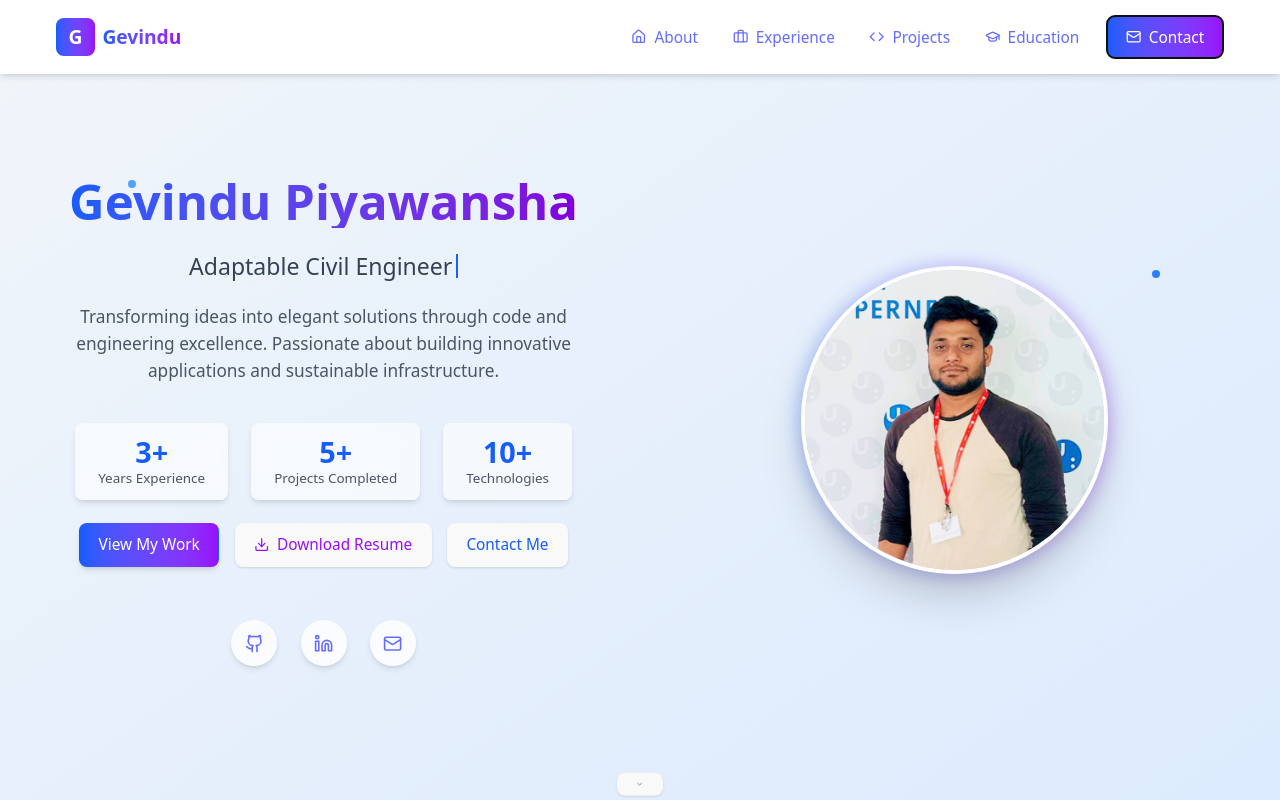
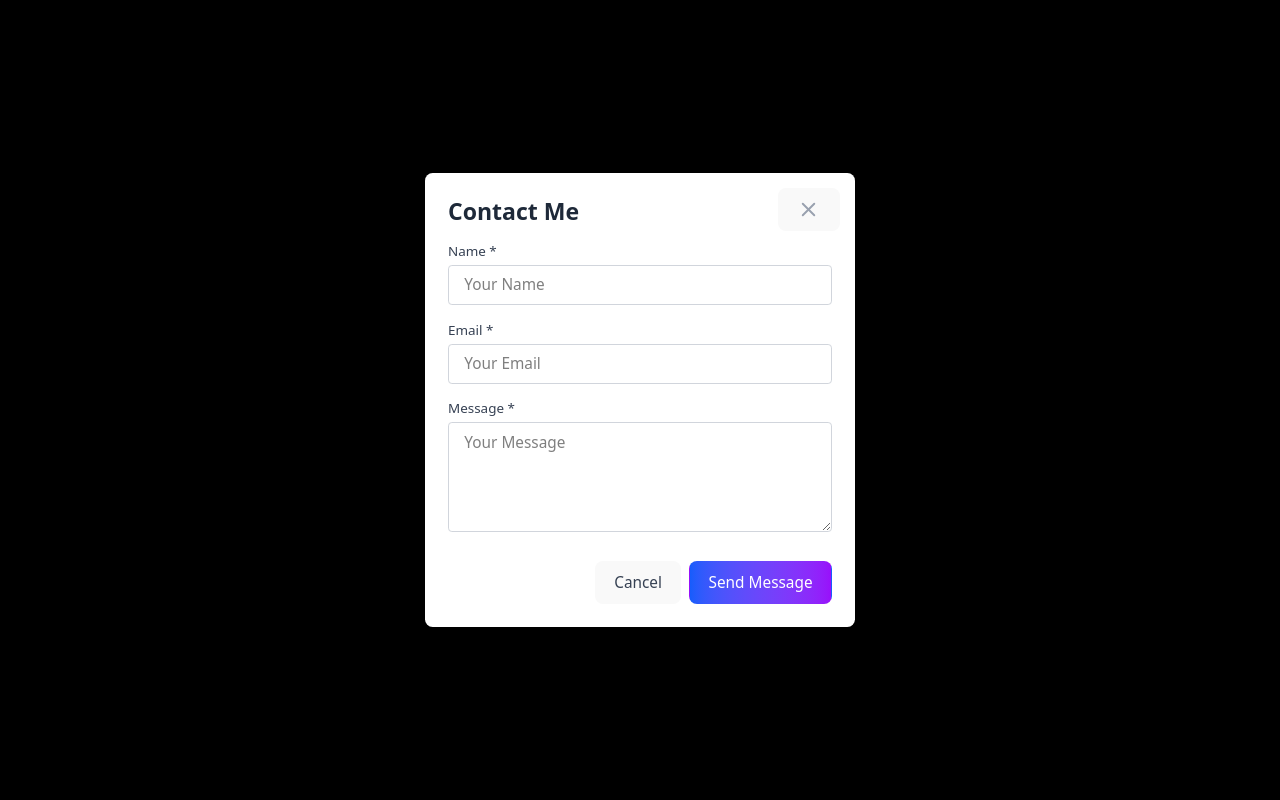
Before and after one commit to Gevindu-Piyawansha/gevindu-portfolio, a React (Vite) app: page / in a window 1280 px wide. Both pictures are taken after a click on the button "Contact". Shown: the top 800 px of the page. Built offline with nearby package versions, Linux system fonts and the light colour scheme.

Commit message:
Fix contact button functionality and add CV PDF for download

```diff
--- a/src/components/Hero.jsx
+++ b/src/components/Hero.jsx
@@ -10,9 +10,8 @@ import {
 import { useState, useEffect } from "react";
 import emailjs from "emailjs-com";
 
-function Hero() {
+function Hero({ isContactModalOpen, setIsContactModalOpen }) {
   const [currentRole, setCurrentRole] = useState(0);
-  const [isModalOpen, setIsModalOpen] = useState(false);
   const [displayText, setDisplayText] = useState("");
   const [isDeleting, setIsDeleting] = useState(false);
   const [charIndex, setCharIndex] = useState(0);
@@ -131,7 +130,7 @@ function Hero() {
           "Message sent successfully! I'll get back to you soon.",
           "success"
         );
-        setIsModalOpen(false);
+        setIsContactModalOpen(false);
         setName("");
         setEmail("");
         setMessage("");
@@ -148,10 +147,10 @@ function Hero() {
 
   const handleDownloadResume = () => {
     // Replace with your actual resume URL
-    const resumeUrl = "/resume.pdf";
+    const resumeUrl = "/CV_PDGC Piyawansha_Eng.pdf";
     const link = document.createElement("a");
     link.href = resumeUrl;
-    link.download = "Gevindu_Piyawansha_Resume.pdf";
+    link.download = "CV_PDGC Piyawansha_Eng.pdf";
     document.body.appendChild(link);
     link.click();
     document.body.removeChild(link);
@@ -263,7 +262,7 @@ function Hero() {
 
             {/* Contact Me Button */}
             <button
-              onClick={() => setIsModalOpen(true)}
+              onClick={() => setIsContactModalOpen(true)}
               className="
                                 px-6 sm:px-8 py-3 rounded-full
                                 border-2 border-blue-600 text-blue-600 font-semibold
@@ -339,11 +338,11 @@ function Hero() {
       </div>
 
       {/* Modal */}
-      {isModalOpen && (
+      {isContactModalOpen && (
         <div className="fixed inset-0 bg-black bg-opacity-50 flex justify-center items-center z-50 p-4 animate-fadeIn">
           <div className="bg-white p-6 rounded-lg shadow-2xl w-full max-w-md relative animate-slideUp">
             <button
-              onClick={() => setIsModalOpen(false)}
+              onClick={() => setIsContactModalOpen(false)}
               className="absolute top-4 right-4 text-gray-400 hover:text-gray-600 transition-colors"
               aria-label="Close modal"
             >
@@ -419,7 +418,7 @@ function Hero() {
               <div className="flex justify-end gap-2 pt-2">
                 <button
                   type="button"
-                  onClick={() => setIsModalOpen(false)}
+                  onClick={() => setIsContactModalOpen(false)}
                   className="px-4 py-2 bg-gray-300 text-gray-700 rounded hover:bg-gray-400 transition-colors"
                 >
                   Cancel
--- a/src/components/Navbar.jsx
+++ b/src/components/Navbar.jsx
@@ -52,7 +52,7 @@ function Navbar({ onContactClick }) {
             <span className="text-white font-bold text-xl">G</span>
           </div>
           <span className="text-xl font-bold bg-gradient-to-r from-blue-600 to-purple-600 bg-clip-text text-transparent">
-            Gevindu
+            Portfolio
           </span>
         </div>
 
```
Also changed, not shown: 1 other file (tests, documents, lock files or other folders).
